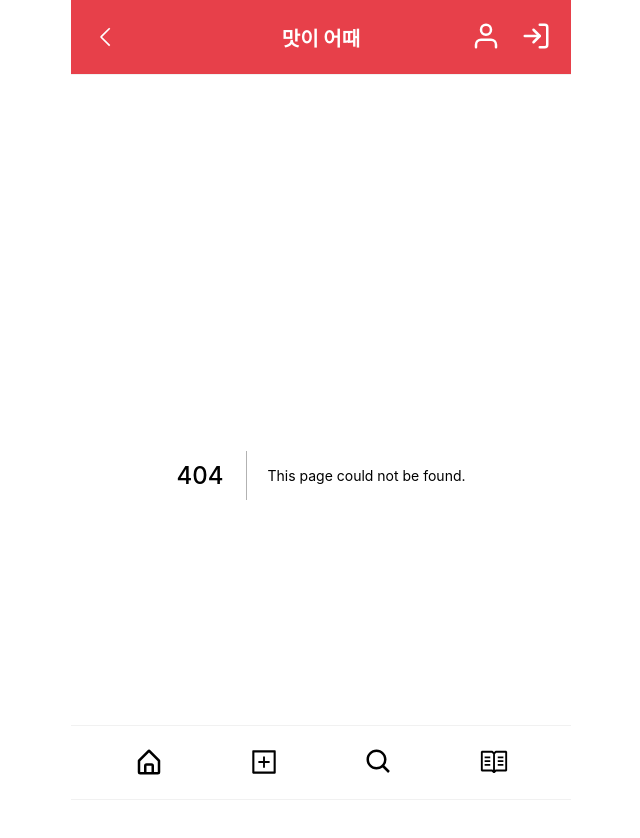
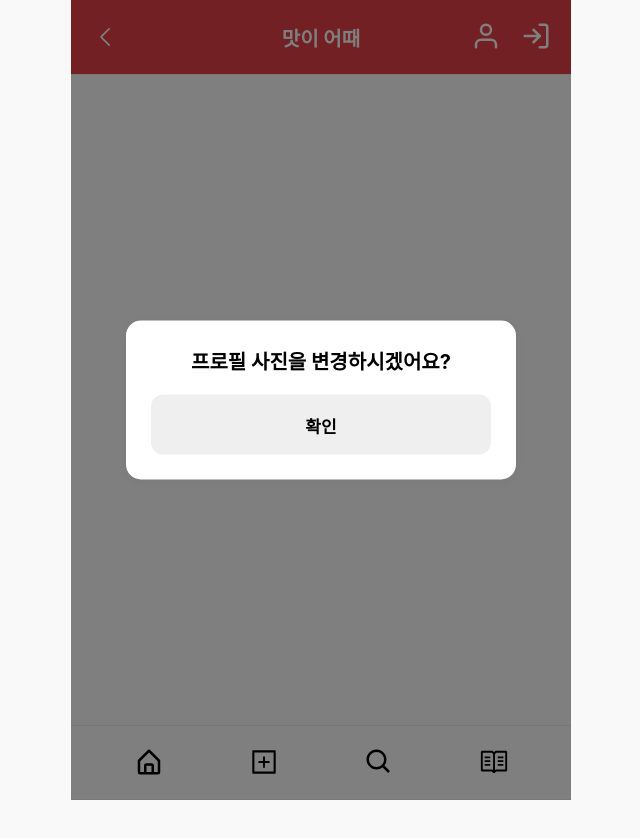
Before and after one commit to prgrms-web-devcourse/Team-Tasty-Masiottae-FE, a Next.js app: page /myInfo/ChangeProfileModal in a window 1280 px wide. Before the commit this address had no page. Shown: the top 838 px of the page, without its empty margins (319-959 px from the left). After the commit the page ends 800 px from the top, so only its background shows below. Built offline with nearby package versions, Linux system fonts and the light colour scheme.

Commit message:
feat: 프로필 변경 모달 구현

```diff
--- /dev/null
+++ b/pages/myInfo/ChangeProfileModal.tsx
@@ -0,0 +1,73 @@
+import Button from '@components/Button'
+import styled from '@emotion/styled'
+import useClickAway from '@hooks/useClickAway'
+
+interface Props {
+  onFileChange: (src: string) => void
+  onProfileSubmit: React.FormEventHandler<HTMLFormElement>
+  onClose: () => void
+  currentProfile: string
+}
+
+const ChangeProfileModal = ({
+  onFileChange,
+  onProfileSubmit,
+  onClose,
+  currentProfile
+}: Props) => {
+  const ref = useClickAway(() => {
+    onClose && onClose()
+  })
+  return (
+    <BackgroundDim>
+      <Modal ref={ref}>
+        <Text>프로필 사진을 변경하시겠어요?</Text>
+        <ModalButton>확인</ModalButton>
+      </Modal>
+    </BackgroundDim>
+  )
+}
+
+export default ChangeProfileModal
+
+const Text = styled.div`
+  font-size: 2rem;
+  font-weight: 700;
+`
+
+const Modal = styled.div`
+  z-index: 100;
+  position: fixed;
+  top: 50%;
+  left: 50%;
+  transform: translate(-50%, -50%);
+  padding: 2.5rem;
+  background-color: white;
+  box-shadow: rgb(99 99 99 / 14%) 0 0.2rem 0.6rem 0.2rem;
+  box-sizing: border-box;
+  max-width: 39rem;
+  width: 90%;
+  border-radius: 1.5rem;
+  text-align: center;
+`
+
+const BackgroundDim = styled.div`
+  position: fixed;
+  top: 0;
+  width: 50rem;
+  height: 100%;
+  background-color: rgba(0, 0, 0, 0.5);
+  z-index: 1000;
+  margin: 0 auto;
+  left: 0;
+  right: 0;
+`
+
+const ModalButton = styled(Button)`
+  width: 100%;
+  font-size: 1.7rem;
+  font-weight: 700;
+  height: 6rem;
+  border-radius: 1.2rem;
+  margin-top: 2rem;
+`
```
